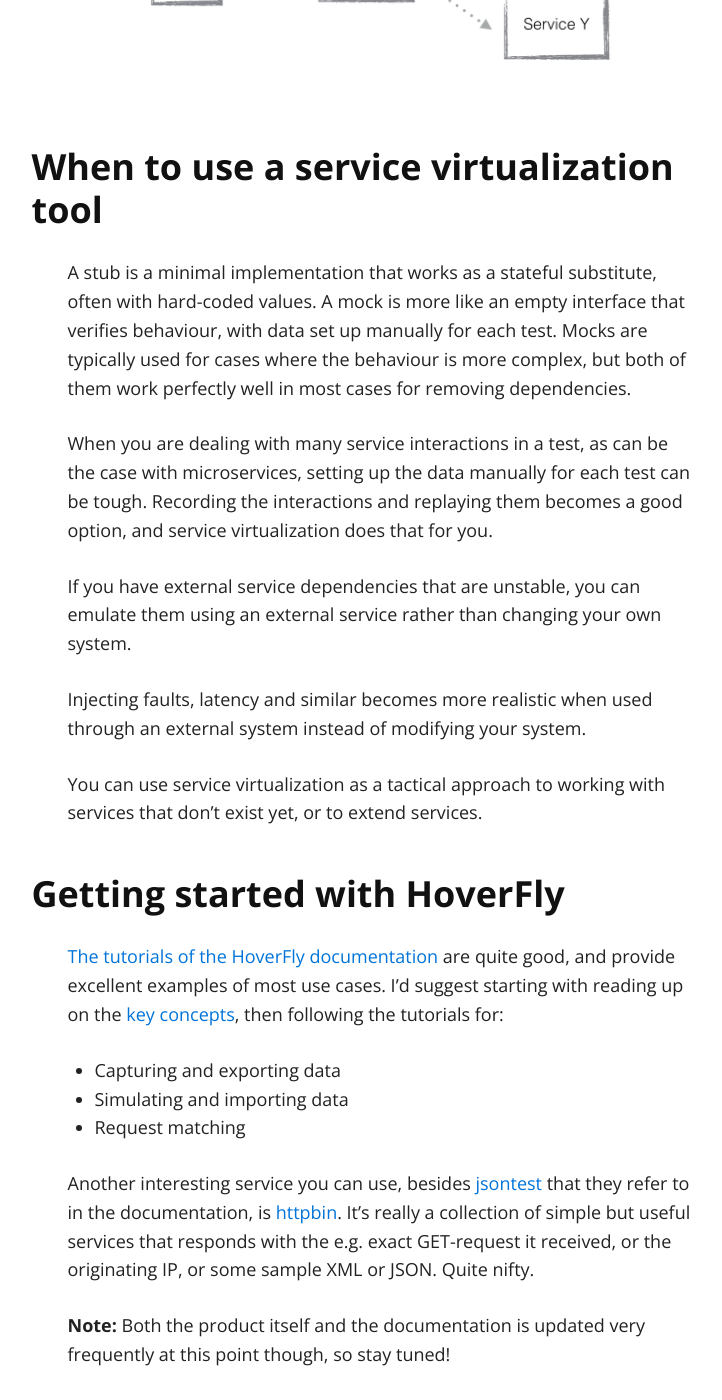
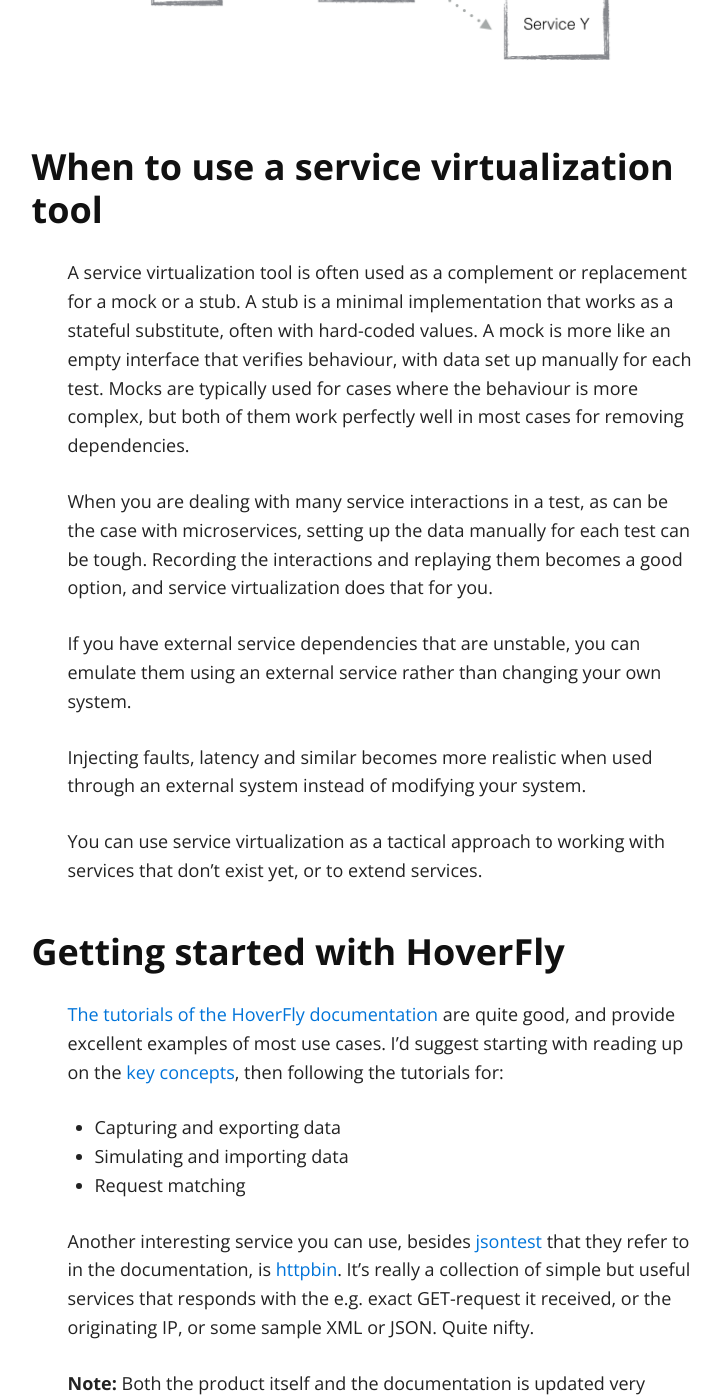
Before and after one commit to niklind/niklind.github.io, a Jekyll site: the page built from _posts/2017-04-04-emulating-services-using-hoverfly.md, in a window 1280 px wide and 1400 px high, scrolled down 1060 px. Shown: the whole window, without its empty margins (260-982 px from the left). Built offline with Jekyll 4.4.1, drawn with Linux system fonts in a browser that asks for light colours; nearby versions of some CDN libraries; some of the changed text lies outside the part shown.

Commit message:
Small update to HoverFly post

```diff
--- a/_posts/2017-04-04-emulating-services-using-hoverfly.md
+++ b/_posts/2017-04-04-emulating-services-using-hoverfly.md
@@ -18,7 +18,7 @@
 
 ### When to use a service virtualization tool
 
-A stub is a minimal implementation that works as a stateful substitute, often with hard-coded values. A mock is more like an empty interface that verifies behaviour, with data set up manually for each test. Mocks are typically used for cases where the behaviour is more complex, but both of them work perfectly well in most cases for removing dependencies.
+A service virtualization tool is often used as a complement or replacement for a mock or a stub. A stub is a minimal implementation that works as a stateful substitute, often with hard-coded values. A mock is more like an empty interface that verifies behaviour, with data set up manually for each test. Mocks are typically used for cases where the behaviour is more complex, but both of them work perfectly well in most cases for removing dependencies.
 
 When you are dealing with many service interactions in a test, as can be the case with microservices, setting up the data manually for each test can be tough. Recording the interactions and replaying them becomes a good option, and service virtualization does that for you.
 
```
Also changed, not shown: other parts of _posts/2017-04-04-emulating-services-using-hoverfly.md (+1 -1 lines).
